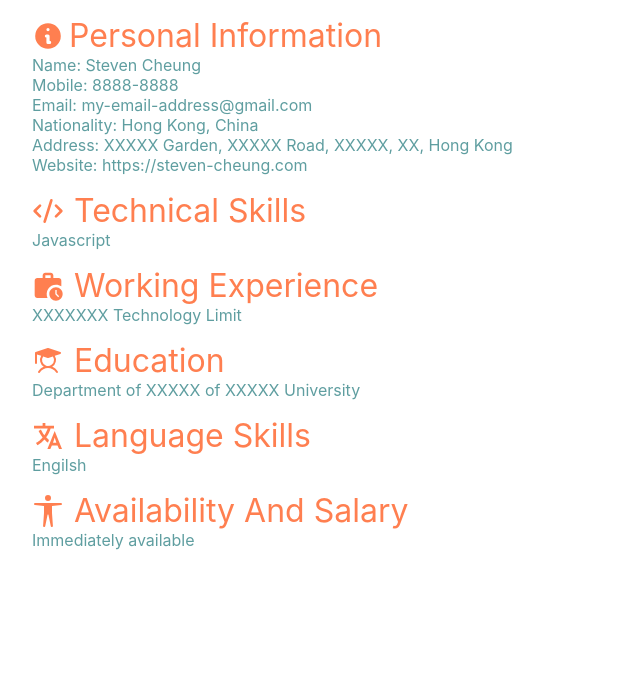
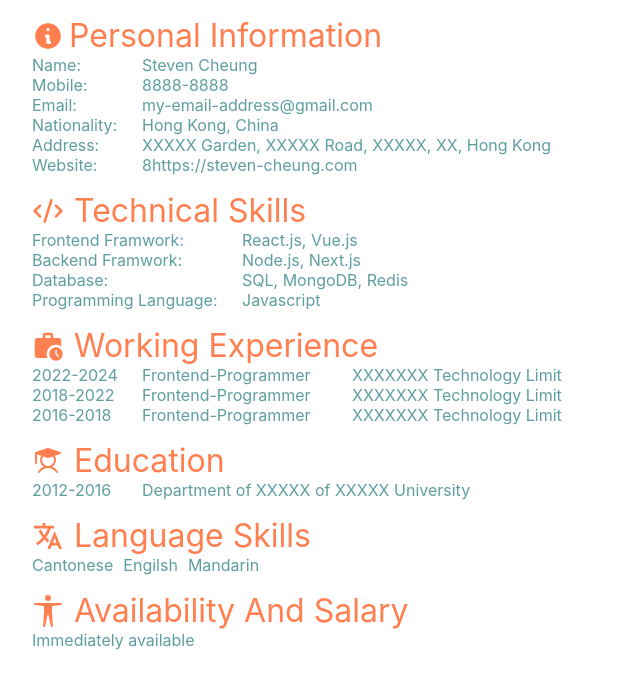
Before and after one commit to Steven-CheungSiuFung/my-resume-template, a React (Create React App) app: page / in a window 1280 px wide. Shown: the top 688 px of the page, without its empty margins (0-640 px from the left). Built offline with nearby package versions, Linux system fonts and the light colour scheme.

Commit message:
create line-wrapper component

```diff
--- /dev/null
+++ b/src/components/line-wrapper/line-wrapper.component.jsx
@@ -0,0 +1,11 @@
+import { LineWrapperContainer } from "./line-wrapper.style";
+
+function LineWrapper({columns="100px 1fr", children}) {
+    return (
+        <LineWrapperContainer columns={columns}>
+            {children}
+        </LineWrapperContainer>
+    )
+}
+
+export default LineWrapper;
--- /dev/null
+++ b/src/components/line-wrapper/line-wrapper.style.js
@@ -0,0 +1,8 @@
+import styled from "styled-components";
+
+export const LineWrapperContainer = styled.div`
+    display: grid;
+    grid-template-rows: 1fr;
+    grid-template-columns: ${(props) => props.columns};
+    gap: 10px;
+`
--- a/src/sessions/education/education.component.jsx
+++ b/src/sessions/education/education.component.jsx
@@ -1,4 +1,5 @@
 import SessionContainer from "../../components/session-container/session-container.component";
+import LineWrapper from "../../components/line-wrapper/line-wrapper.component";
 
 import SubTitle from "../../components/sub-title/sub-title.component";
 import Text from "../../components/text/text.component";
@@ -12,7 +13,7 @@ function Education() {
     return (
         <SessionContainer>
             <SubTitle><PiStudentFill /><Spacer />Education</SubTitle>
-            <Text>Department of XXXXX of XXXXX University</Text>
+            <LineWrapper columns="100px 1fr"><Text>2012-2016</Text><Text>Department of XXXXX of XXXXX University</Text></LineWrapper>
         </SessionContainer>
     )
 }
--- a/src/sessions/language-skills/language-skills.component.jsx
+++ b/src/sessions/language-skills/language-skills.component.jsx
@@ -1,4 +1,5 @@
 import SessionContainer from "../../components/session-container/session-container.component";
+import LineWrapper from "../../components/line-wrapper/line-wrapper.component";
 
 import SubTitle from "../../components/sub-title/sub-title.component";
 import Text from "../../components/text/text.component";
@@ -12,7 +13,7 @@ function LanguageSkills() {
     return (
         <SessionContainer>
             <SubTitle><IoLanguageSharp /><Spacer />Language Skills</SubTitle>
-            <Text>Engilsh</Text>
+            <LineWrapper columns="repeat(3,max-content)"><Text>Cantonese</Text><Text>Engilsh</Text><Text>Mandarin</Text></LineWrapper>
         </SessionContainer>
     )
 }
--- a/src/sessions/personal-profile/personal-profile.component.jsx
+++ b/src/sessions/personal-profile/personal-profile.component.jsx
@@ -3,6 +3,7 @@ import Text from '../../components/text/text.component';
 import Spacer from '../../components/spacer/spacer.component';
 
 import SessionContainer from '../../components/session-container/session-container.component';
+import LineWrapper from '../../components/line-wrapper/line-wrapper.component';
 
 import { HiInformationCircle } from "react-icons/hi";
 
@@ -12,12 +13,12 @@ function PersonalProfile() {
     return (
         <SessionContainer>
             <SubTitle> <HiInformationCircle /><Spacer position="left" size="5px" />Personal Information</SubTitle>
-            <Text>Name: Steven Cheung</Text>
-            <Text>Mobile: 8888-8888</Text>
-            <Text>Email: my-email-address@gmail.com</Text>
-            <Text>Nationality: Hong Kong, China</Text>
-            <Text>Address: XXXXX Garden, XXXXX Road, XXXXX, XX, Hong Kong</Text>
-            <Text>Website: https://steven-cheung.com</Text>
+            <LineWrapper><Text>Name:</Text><Text>Steven Cheung</Text></LineWrapper>
+            <LineWrapper><Text>Mobile:</Text><Text>8888-8888</Text></LineWrapper>
+            <LineWrapper><Text>Email:</Text><Text>my-email-address@gmail.com</Text></LineWrapper>
+            <LineWrapper><Text>Nationality:</Text><Text>Hong Kong, China</Text></LineWrapper>
+            <LineWrapper><Text>Address:</Text><Text>XXXXX Garden, XXXXX Road, XXXXX, XX, Hong Kong</Text></LineWrapper>
+            <LineWrapper><Text>Website:</Text><Text>8https://steven-cheung.com</Text></LineWrapper>
         </SessionContainer>
     )
 }
--- a/src/sessions/technical-skills/technical-skills.component.jsx
+++ b/src/sessions/technical-skills/technical-skills.component.jsx
@@ -2,9 +2,10 @@ import SubTitle from "../../components/sub-title/sub-title.component";
 import Text from "../../components/text/text.component";
 import Spacer from "../../components/spacer/spacer.component";
 
+import SessionContainer from "../../components/session-container/session-container.component";
+import LineWrapper from "../../components/line-wrapper/line-wrapper.component";
+
 import { LuCodeXml } from "react-icons/lu";
-
-import SessionContainer from "../../components/session-container/session-container.component";
 
 import './technical-skills.style.css';
 
@@ -12,7 +13,10 @@ function TechnicalSkills() {
     return (
         <SessionContainer>
             <SubTitle><LuCodeXml /><Spacer />Technical Skills</SubTitle>
-            <Text>Javascript</Text>
+            <LineWrapper columns="200px 1fr"><Text>Frontend Framwork:</Text><Text>React.js, Vue.js</Text></LineWrapper>
+            <LineWrapper columns="200px 1fr"><Text>Backend Framwork:</Text><Text>Node.js, Next.js</Text></LineWrapper>
+            <LineWrapper columns="200px 1fr"><Text>Database:</Text><Text>SQL, MongoDB, Redis</Text></LineWrapper>
+            <LineWrapper columns="200px 1fr"><Text>Programming Language:</Text><Text>Javascript</Text></LineWrapper>
         </SessionContainer>
     )
 }
--- a/src/sessions/working-experience/working-experience.component.jsx
+++ b/src/sessions/working-experience/working-experience.component.jsx
@@ -1,4 +1,5 @@
 import SessionContainer from "../../components/session-container/session-container.component";
+import LineWrapper from "../../components/line-wrapper/line-wrapper.component";
 
 import SubTitle from "../../components/sub-title/sub-title.component";
 import Text from "../../components/text/text.component";
@@ -12,7 +13,9 @@ function WorkingExperience() {
     return (
         <SessionContainer>
             <SubTitle><MdWorkHistory /><Spacer />Working Experience</SubTitle>
-            <Text>XXXXXXX Technology Limit</Text>
+            <LineWrapper columns="100px 200px 1fr"><Text>2022-2024</Text><Text>Frontend-Programmer</Text><Text>XXXXXXX Technology Limit</Text></LineWrapper>
+            <LineWrapper columns="100px 200px 1fr"><Text>2018-2022</Text><Text>Frontend-Programmer</Text><Text>XXXXXXX Technology Limit</Text></LineWrapper>
+            <LineWrapper columns="100px 200px 1fr"><Text>2016-2018</Text><Text>Frontend-Programmer</Text><Text>XXXXXXX Technology Limit</Text></LineWrapper>
         </SessionContainer>
     )
 }
```
